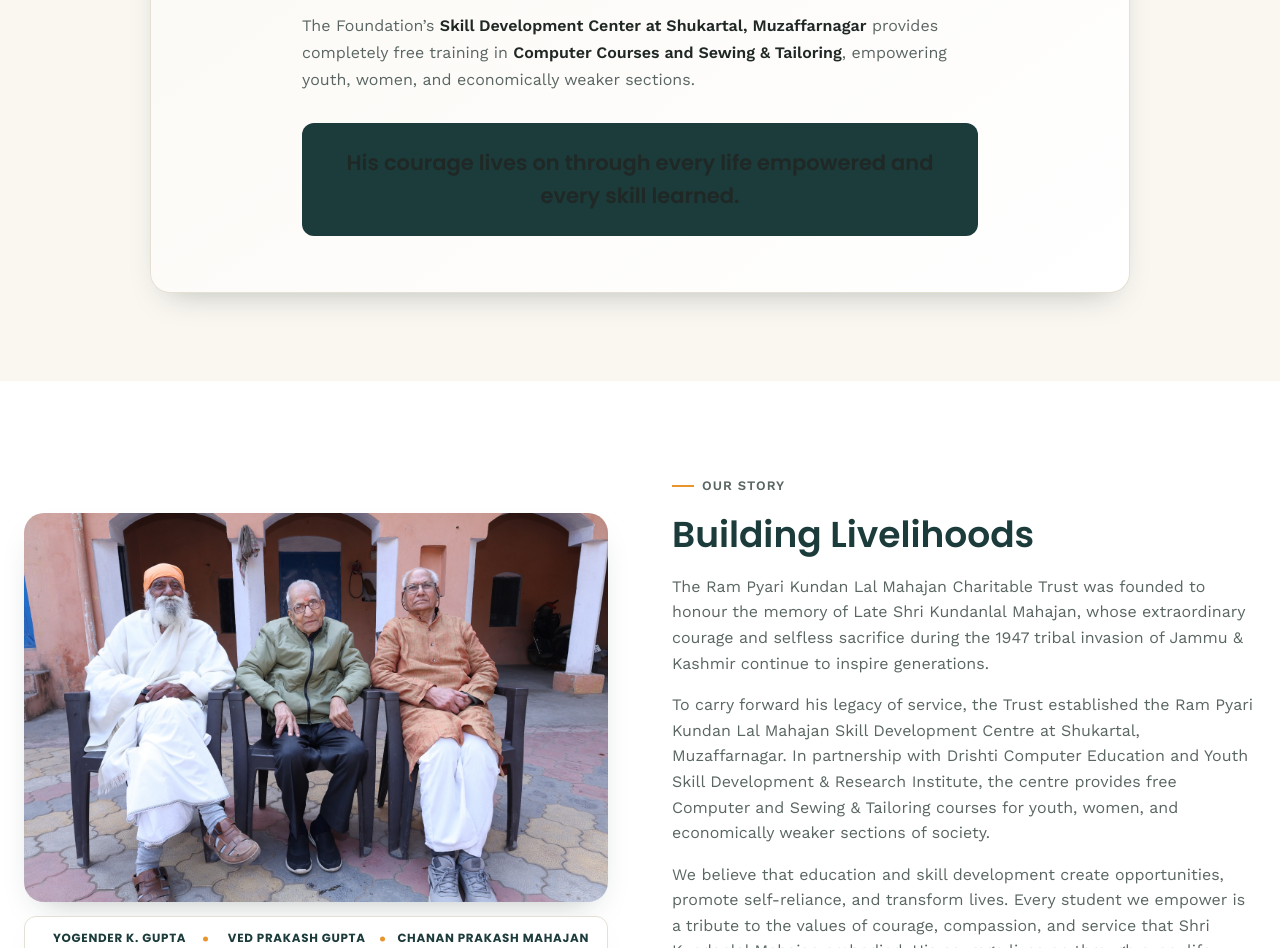
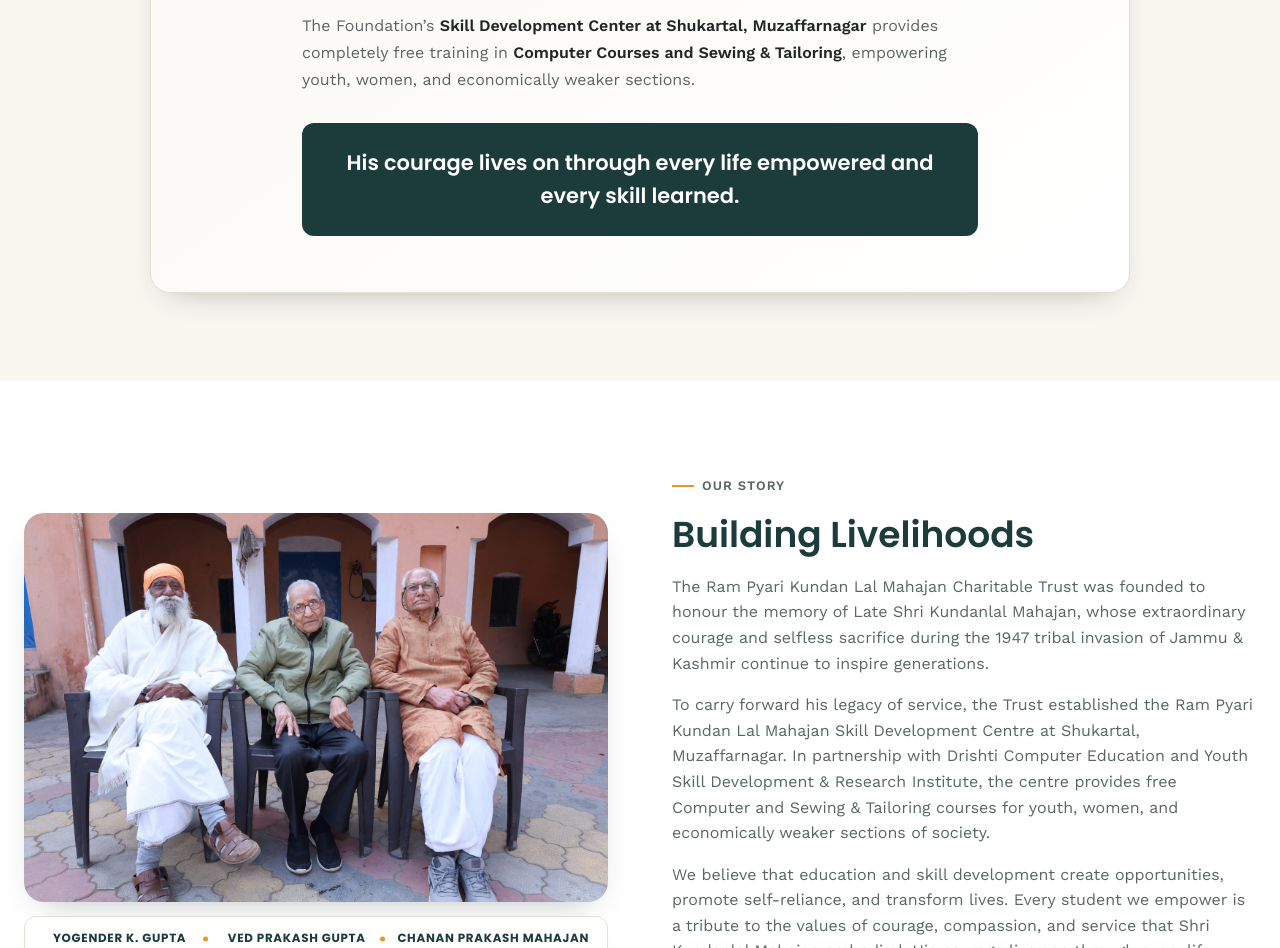
Before and after one commit to OnremoteProjects/YOUR_REPO_NAME, a website: page about.html in a window 1280 px wide. Shown: the part 1300-2248 px from the top of the page. Drawn offline with nearby package versions, Linux system fonts and the light colour scheme.

Commit message:
Change blockquote strong tag to strong2

```diff
--- a/about.html
+++ b/about.html
@@ -447,7 +447,7 @@
         <p>In his cherished memory, his family established the <strong>Rampyari Kundanlal Mahajan Memorial Foundation</strong>, dedicated to serving society through education and skill development.</p>
         <p>The Foundation&rsquo;s <strong>Skill Development Center at Shukartal, Muzaffarnagar</strong> provides completely free training in <strong>Computer Courses and Sewing &amp; Tailoring</strong>, empowering youth, women, and economically weaker sections.</p>
 
-        <blockquote class="memorial-quote"><strong>His courage lives on through every life empowered and every skill learned.</strong></blockquote>
+        <blockquote class="memorial-quote"><strong2>His courage lives on through every life empowered and every skill learned.</strong2></blockquote>
       </div>
     </div>
   </div>
```
